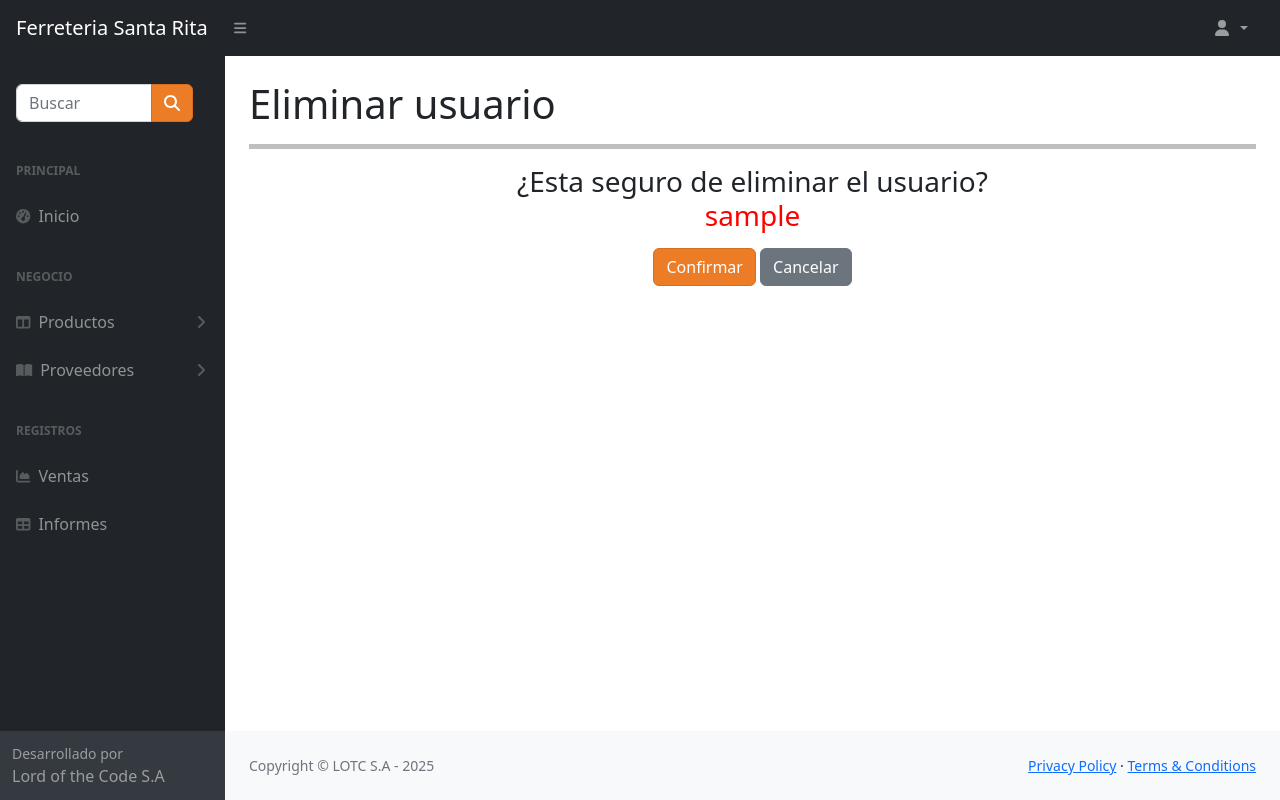
After one commit to RamiroCordoba/PF-ISI-CTT, a Django app: page /usuarios/eliminar_usuario/1/ in a window 1280 px wide. The commit adds this page. Run offline with Django 5.2, Linux system fonts and the light colour scheme; tables that the repository leaves empty hold one stand-in row (values such as "Sample post"); some libraries are stand-ins or nearby versions.

Commit message:
Usuarios, agregado de funciones CRUD

```diff
--- /dev/null
+++ b/usuarios/templates/usuarios/usuario_confirm_delete.html
@@ -0,0 +1,25 @@
+{% extends 'dashboard/principal.html' %} {% block Contenido %}
+<div class="container-fluid px-4">
+  <h1 class="mt-4">Eliminar usuario</h1>
+  <hr style="height: 5px; background-color: black; border: none" />
+  <form action=" " method="post">
+    {% csrf_token %}
+    <div class="text-center">
+      <h3>
+        ¿Esta seguro de eliminar el usuario?
+        <p style="color: red">{{object}}</p>
+      </h3>
+    </div>
+    <div class="text-center">
+      <input type="submit" class="btn btn-primary" value="Confirmar" />
+      <button
+        class="btn btn-secondary"
+        type="button"
+        onclick="window.location.href='{% url 'usuarios:listar_usuarios' %}'"
+      >
+        Cancelar
+      </button>
+    </div>
+  </form>
+</div>
+{% endblock Contenido %}
--- a/usuarios/templates/usuarios/usuario_list.html
+++ b/usuarios/templates/usuarios/usuario_list.html
@@ -29,14 +29,14 @@
         <tr>
           <td class="text-center">
             {% if request.user.is_staff %}
-                <a href="#" class="btn btn-outline-success mt-2" style="--bs-btn-padding-y: .25rem; --bs-btn-padding-x: .5rem; --bs-btn-font-size: .75rem;">
+                <a href="{% url 'usuarios:editar_usuario' user.pk %}" class="btn btn-outline-success mt-2" style="--bs-btn-padding-y: .25rem; --bs-btn-padding-x: .5rem; --bs-btn-font-size: .75rem;">
                     <i class="fa fa-edit fa-sm" title="Editar"></i>
                 </a>
-                <a href="#" class="btn btn-outline-danger mt-2" style="--bs-btn-padding-y: .25rem; --bs-btn-padding-x: .5rem; --bs-btn-font-size: .75rem;">
+                <a href="{% url 'usuarios:eliminar_usuario' user.pk %}" class="btn btn-outline-danger mt-2" style="--bs-btn-padding-y: .25rem; --bs-btn-padding-x: .5rem; --bs-btn-font-size: .75rem;">
                     <i class="fa fa-trash fa-sm" title="Eliminar"></i>
                 </a>
             {% endif %}
-            <a href="#" class="btn btn-outline-primary mt-2" style="--bs-btn-padding-y: .25rem; --bs-btn-padding-x: .5rem; --bs-btn-font-size: .75rem;">
+            <a href="{% url 'usuarios:detalle_usuario' user.pk %}" class="btn btn-outline-primary mt-2" style="--bs-btn-padding-y: .25rem; --bs-btn-padding-x: .5rem; --bs-btn-font-size: .75rem;">
               <i class="fa-solid fa-eye" title="Ver"></i>
             </a>
           </td>
--- a/usuarios/urls.py
+++ b/usuarios/urls.py
@@ -5,4 +5,8 @@ app_name = 'usuarios'
 urlpatterns = [
     path('', views.UsuarioListView.as_view(), name='listar_usuarios'),
     path('nuevo_usuario/', views.UsuarioCreateView.as_view(), name='nuevo_usuario'),
+    path('editar_usuario/<int:pk>/', views.UsuarioUpdateView.as_view(), name='editar_usuario'),
+    path('eliminar_usuario/<int:pk>/', views.UsuarioDeleteView.as_view(), name='eliminar_usuario'),
+    path('detalle_usuario/<int:pk>/', views.UsuarioDetailView.as_view(), name='detalle_usuario'),
+
 ]
--- a/usuarios/views.py
+++ b/usuarios/views.py
@@ -1,8 +1,10 @@
 from django.contrib.auth.models import User
-from django.views.generic import ListView, CreateView
+from django.views.generic import ListView, CreateView, UpdateView, DeleteView, DetailView
 from django.urls import reverse_lazy
 from django.contrib.auth.mixins import LoginRequiredMixin, PermissionRequiredMixin
 from .forms import RegistroForm
+
+#________ Usuarios del sistema
 
 class UsuarioListView(LoginRequiredMixin, PermissionRequiredMixin, ListView):
     model = User
@@ -20,5 +22,21 @@ class UsuarioCreateView(CreateView):
         user = form.save(commit=False)
         user.save()
         grupo = form.cleaned_data['grupo']
-        user.groups.add(grupo)  # Asigna el grupo al usuario
+        user.groups.add(grupo)  # Asigna el grupo al usuario de forma manual para que no tire la bronca.
         return super().form_valid(form)
+
+class UsuarioUpdateView(UpdateView):
+    model = User
+    fields = ['first_name', 'last_name', 'username', 'email', 'groups']
+    template_name = 'usuarios/usuario_form.html'
+    success_url = reverse_lazy('usuarios:listar_usuarios')
+
+class UsuarioDeleteView(DeleteView):
+    model = User
+    template_name = 'usuarios/usuario_confirm_delete.html'
+    success_url = reverse_lazy('usuarios:listar_usuarios')
+
+class UsuarioDetailView(DetailView):
+    model = User
+    template_name = 'usuarios/usuario_details.html'
+    context_object_name = 'usuario'
```
Also changed, not shown: usuarios/templates/usuarios/usuario_details.html (added, +20 -0 lines).
